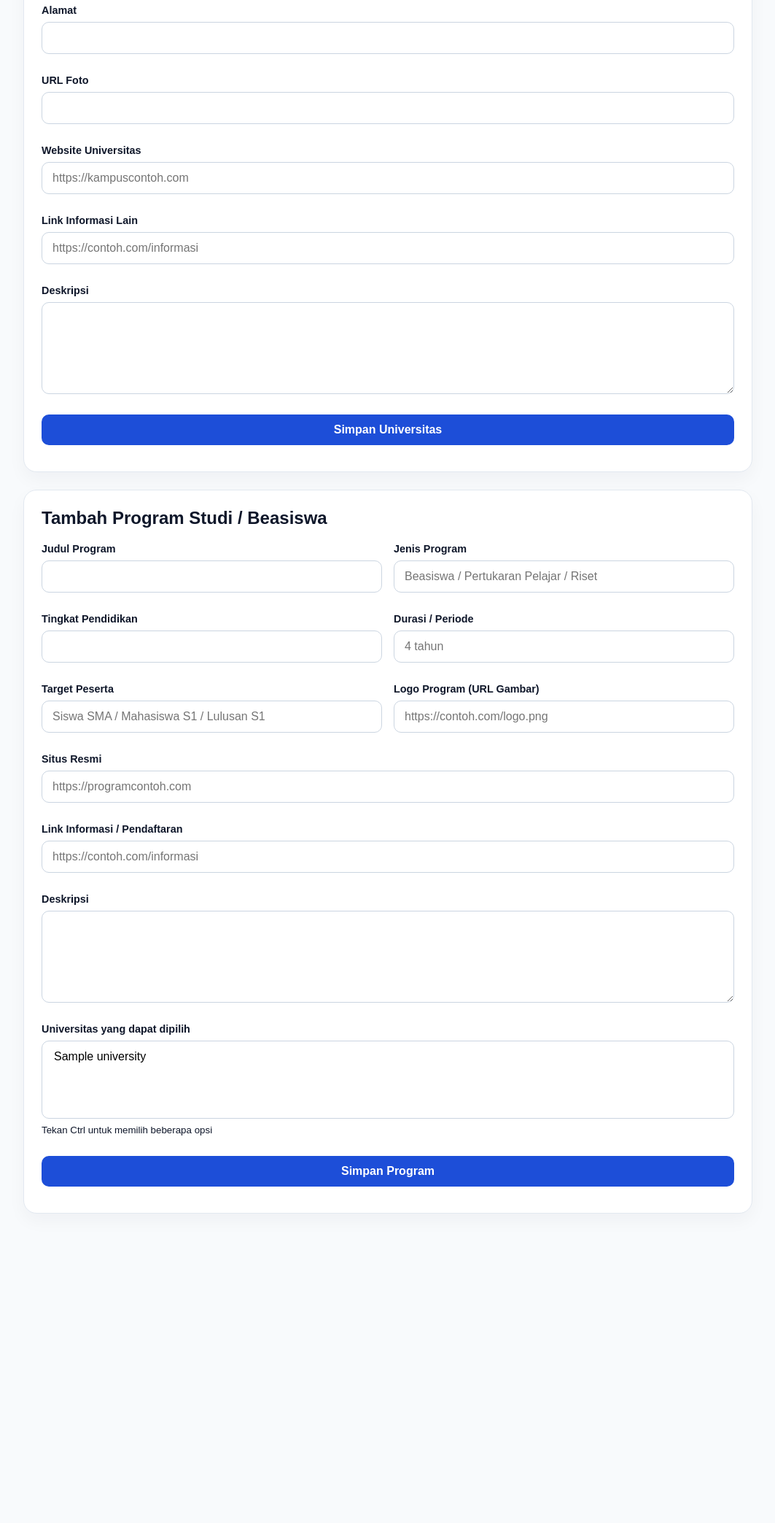
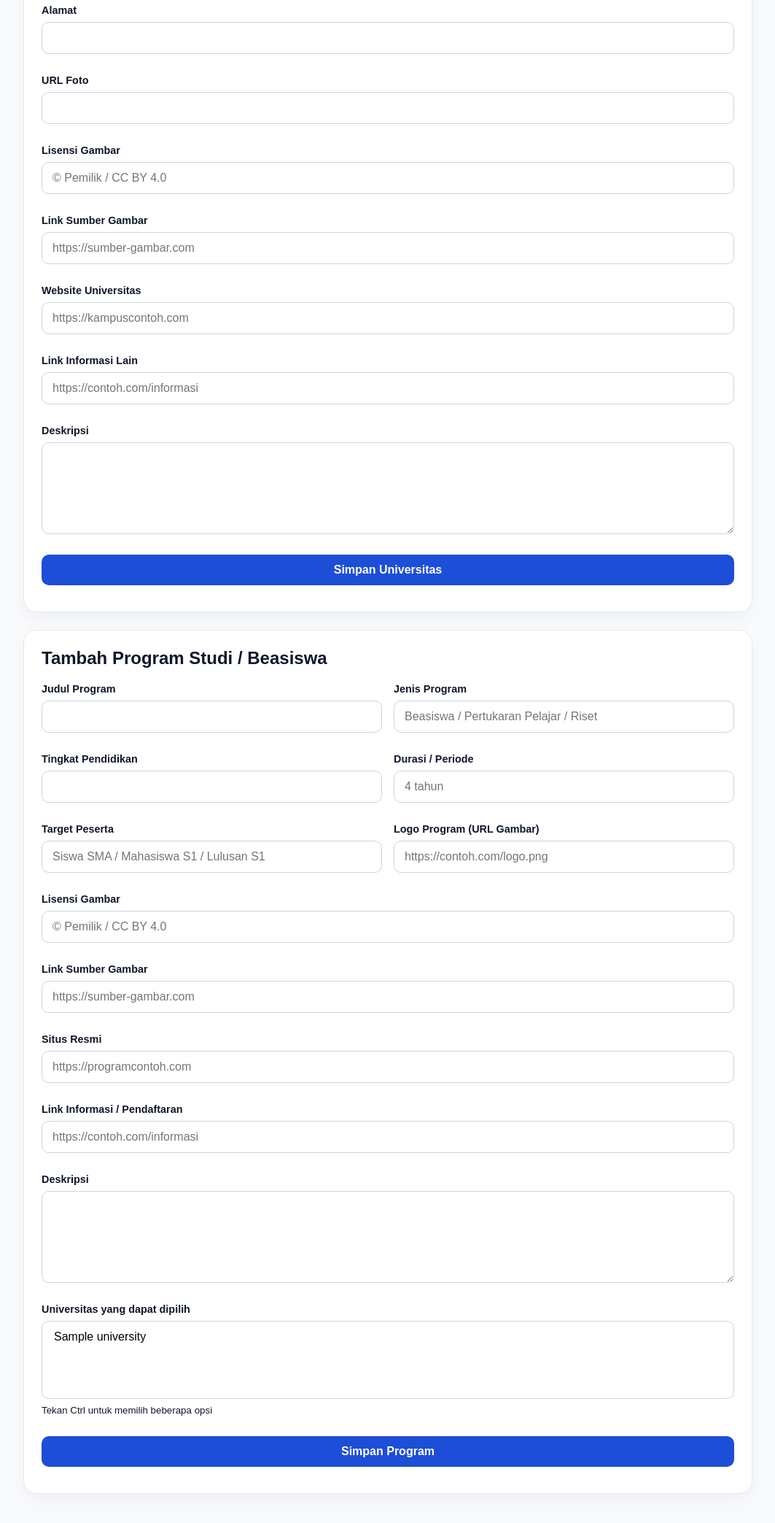
Before and after one commit to daiyakun6326/studynihon, a PHP site: page /admin.php in a window 1280 px wide. Shown: the part 300-2387 px from the top of the page at 73% size, without its empty margins (108-1171 px from the left). Before the commit the page ends 1963 px from the top, so only its background shows below. Run offline with PHP 8.4, Linux system fonts and the light colour scheme; tables that the repository leaves empty or names only in its code hold one stand-in row (values such as "Sample post").

Commit message:
added license

```diff
--- a/admin.php
+++ b/admin.php
@@ -16,6 +16,8 @@ if ($_SERVER['REQUEST_METHOD'] === 'POST') {
         $websiteUrl = trim($_POST['website_url'] ?? '');
         $infoUrl = trim($_POST['info_url'] ?? '');
         $description = trim($_POST['description'] ?? '');
+        $imageLicense = trim($_POST['image_license'] ?? '');
+        $imageSourceUrl = trim($_POST['image_source_url'] ?? '');
 
         if ($name !== '' && $prefecture !== '' && $municipality !== '') {
             $institutionType = trim($_POST['institution_type'] ?? 'private');
@@ -34,7 +36,9 @@ if ($_SERVER['REQUEST_METHOD'] === 'POST') {
                     photo_url,
                     website_url,
                     info_url,
-                    description
+                    description,
+                    image_license,
+                    image_source_url
                 )
                 VALUES
                 (
@@ -46,7 +50,9 @@ if ($_SERVER['REQUEST_METHOD'] === 'POST') {
                     :photo_url,
                     :website_url,
                     :info_url,
-                    :description
+                    :description,
+                    :image_license,
+                    :image_source_url
                 )
             ");
 
@@ -59,7 +65,9 @@ if ($_SERVER['REQUEST_METHOD'] === 'POST') {
                 ':photo_url' => $photoUrl,
                 ':website_url' => $websiteUrl,
                 ':info_url' => $infoUrl,
-                ':description' => $description
+                ':description' => $description,
+                ':image_license' => $imageLicense,
+                ':image_source_url' => $imageSourceUrl
             ]);
 
             $_SESSION['flash'] = 'Data universitas berhasil ditambahkan.';
@@ -271,6 +279,16 @@ $universities = $universityStmt->fetchAll();
           </div>
 
           <div class="field full">
+            <label>Lisensi Gambar</label>
+            <input type="text" name="image_license" placeholder="© Pemilik / CC BY 4.0">
+          </div>
+
+          <div class="field full">
+            <label>Link Sumber Gambar</label>
+            <input type="url" name="image_source_url" placeholder="https://sumber-gambar.com">
+          </div>
+
+          <div class="field full">
             <label>Website Universitas</label>
             <input type="text" name="website_url" placeholder="https://kampuscontoh.com"/>
           </div>
@@ -345,6 +363,16 @@ $universities = $universityStmt->fetchAll();
           </div>
 
           <div class="field full">
+            <label>Lisensi Gambar</label>
+            <input type="text" name="image_license" placeholder="© Pemilik / CC BY 4.0">
+          </div>
+
+          <div class="field full">
+            <label>Link Sumber Gambar</label>
+            <input type="url" name="image_source_url" placeholder="https://sumber-gambar.com">
+          </div>
+
+          <div class="field full">
             <label>Situs Resmi</label>
             <input type="text" name="program_website_url" placeholder="https://programcontoh.com" />
           </div>
```
Also changed, not shown: main.php (+22 -0 lines), manage.php (+20 -2 lines).
